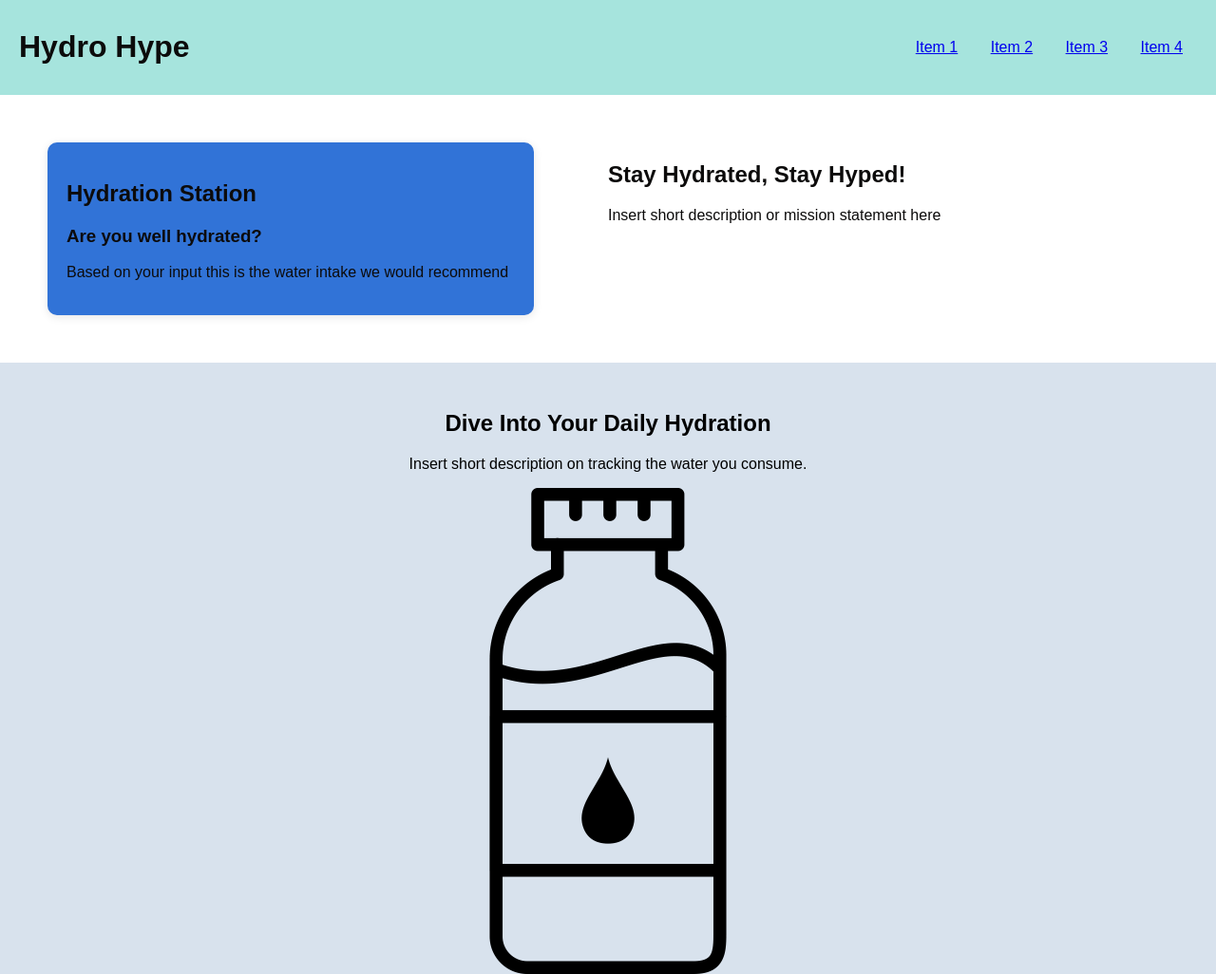
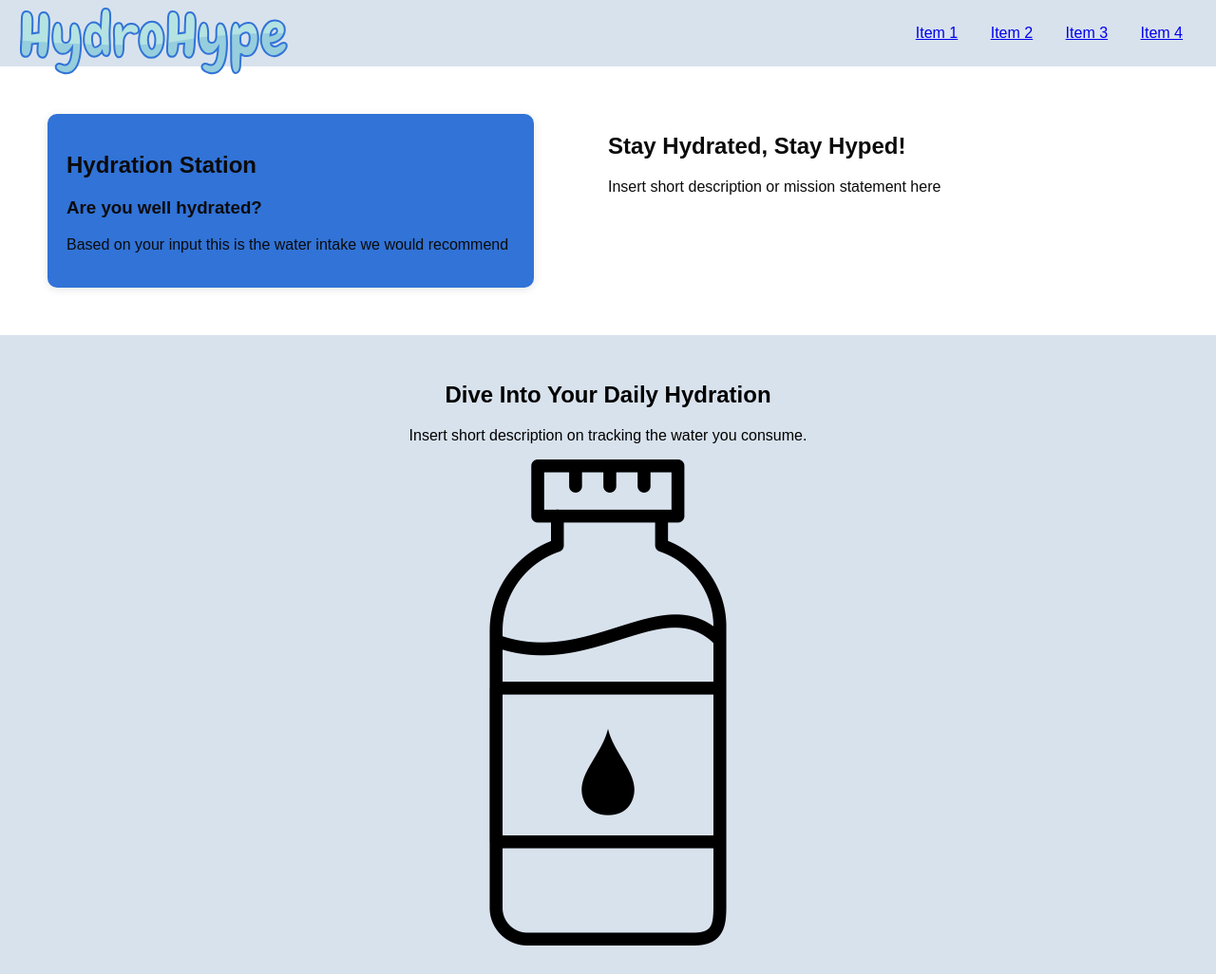
Before and after one commit to Habichuela0/Water-Tracker-Webapp, a plain HTML site: page index.html in a window 1280 px wide. Shown: the top 1026 px of the page at 95% size. Drawn offline with Linux system fonts and the light colour scheme; files whose address does not match are found by name.

Commit message:
Added logo to header and updated css

```diff
--- a/assets/style.css
+++ b/assets/style.css
@@ -8,6 +8,9 @@
   --header-color: #0c0b0b; /* Header text color */
 }
 
+/* Google Fonts */
+@import url('https://fonts.googleapis.com/css2?family=Chewy&family=Fugaz+One&family=Lobster&display=swap');
+
 /* Global Styles */
 body {
   font-family: Arial, sans-serif;
@@ -17,19 +20,75 @@ body {
 
 /* Header */
 header {
-  background-color: var(--primary-bg);
-  color: var(--header-color);
+  background-color: #d8e2ed;
+  color: var(--primary-bg);
   padding: 10px 20px;
   display: flex;
   justify-content: space-between;
-  align-items: center;
 }
+
+/* Logo */
+.logo {
+	position: relative;
+  height: 50px;
+  margin-top: -15px;
+  display: block;
+  font-family: "Chewy", sans-serif;
+}
+
+.logo .text {
+	color: #fff;
+	font-size: 4em;
+	position: absolute;
+  text-align: left;
+}
+
+.logo .text:nth-child(2) {
+	color: rgba(167,228,221,0.7);
+	-webkit-text-stroke: 2px #3173d7;
+}
+
+.logo .text:nth-child(1) {
+	color: #6f9cdc;
+	animation: animate 3s ease-in-out infinite;
+}
+
+@keyframes animate {
+	0%,
+	100% {
+		clip-path: polygon(
+			0% 45%,
+			16% 44%,
+			33% 50%,
+			54% 60%,
+			70% 61%,
+			84% 59%,
+			100% 52%,
+			100% 100%,
+			0% 100%
+		);
+	}
+
+	50% {
+		clip-path: polygon(
+			0% 60%,
+			15% 65%,
+			34% 66%,
+			51% 62%,
+			67% 50%,
+			84% 45%,
+			100% 46%,
+			100% 100%,
+			0% 100%
+		);
+	}
+}
+
 
 /* Navigation */
 nav ul {
   list-style-type: none;
   padding: 0;
-  margin: 0;
 }
 
 nav ul li {
--- a/index.html
+++ b/index.html
@@ -3,12 +3,18 @@
 <head>
     <meta charset="UTF-8">
     <meta name="viewport" content="width=device-width, initial-scale=1.0">
-    <title>Hydro Hype</title>
+    <title>HydroHype</title>
     <link rel="stylesheet" href="assets/style.css">
+    <link rel="preconnect" href="https://fonts.googleapis.com">
+<link rel="preconnect" href="https://fonts.gstatic.com" crossorigin>
+<link href="https://fonts.googleapis.com/css2?family=Chewy&family=Fugaz+One&family=Lobster&display=swap" rel="stylesheet">
 </head>
 <body>
     <header>
-        <h1>Hydro Hype</h1>
+        <div class="logo">
+            <div class="text">HydroHype</div>
+            <div class="text">HydroHype</div>
+        </div>
         <nav>
             <ul>
                 <li><a href="#item1">Item 1</a></li>
```
